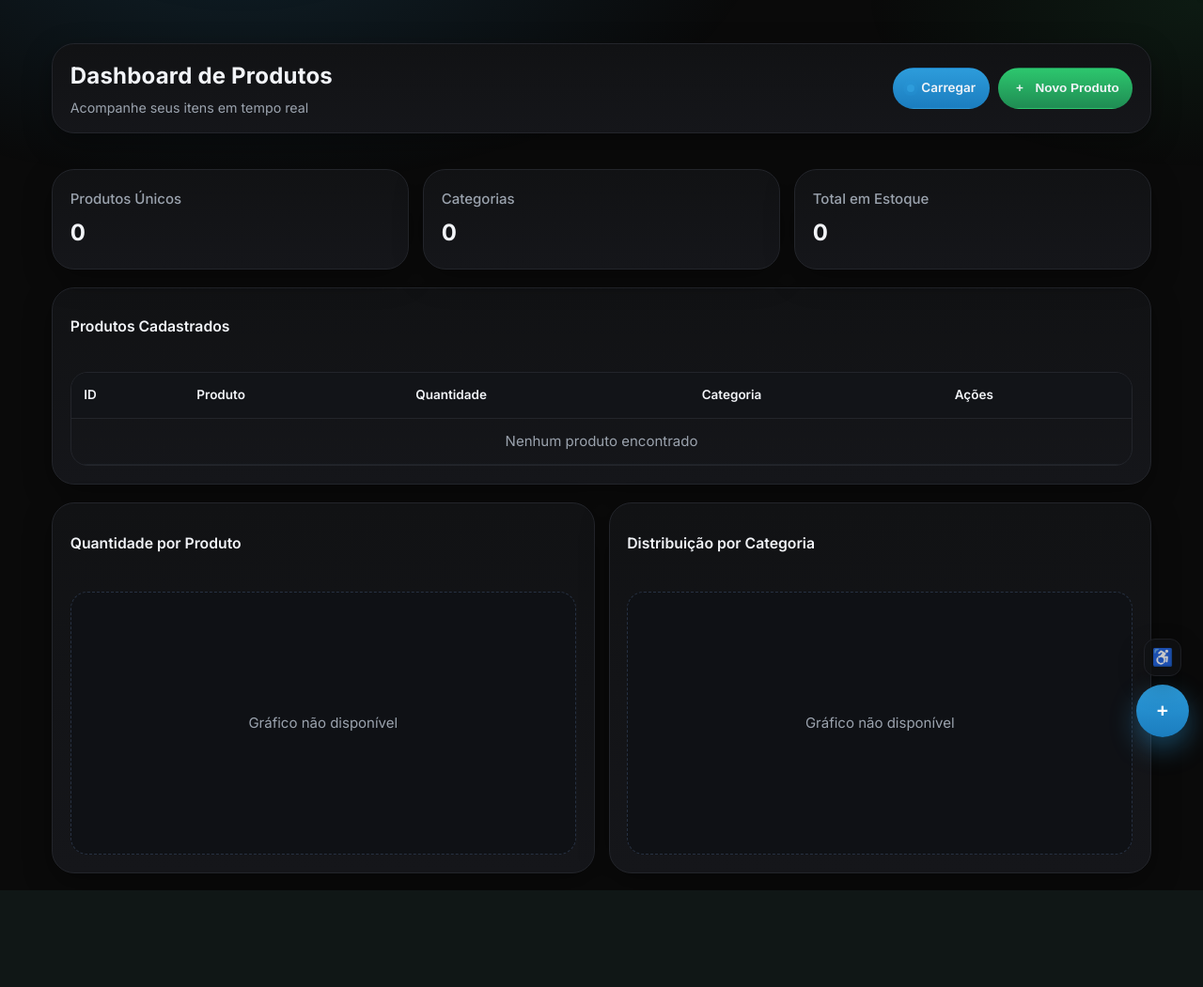
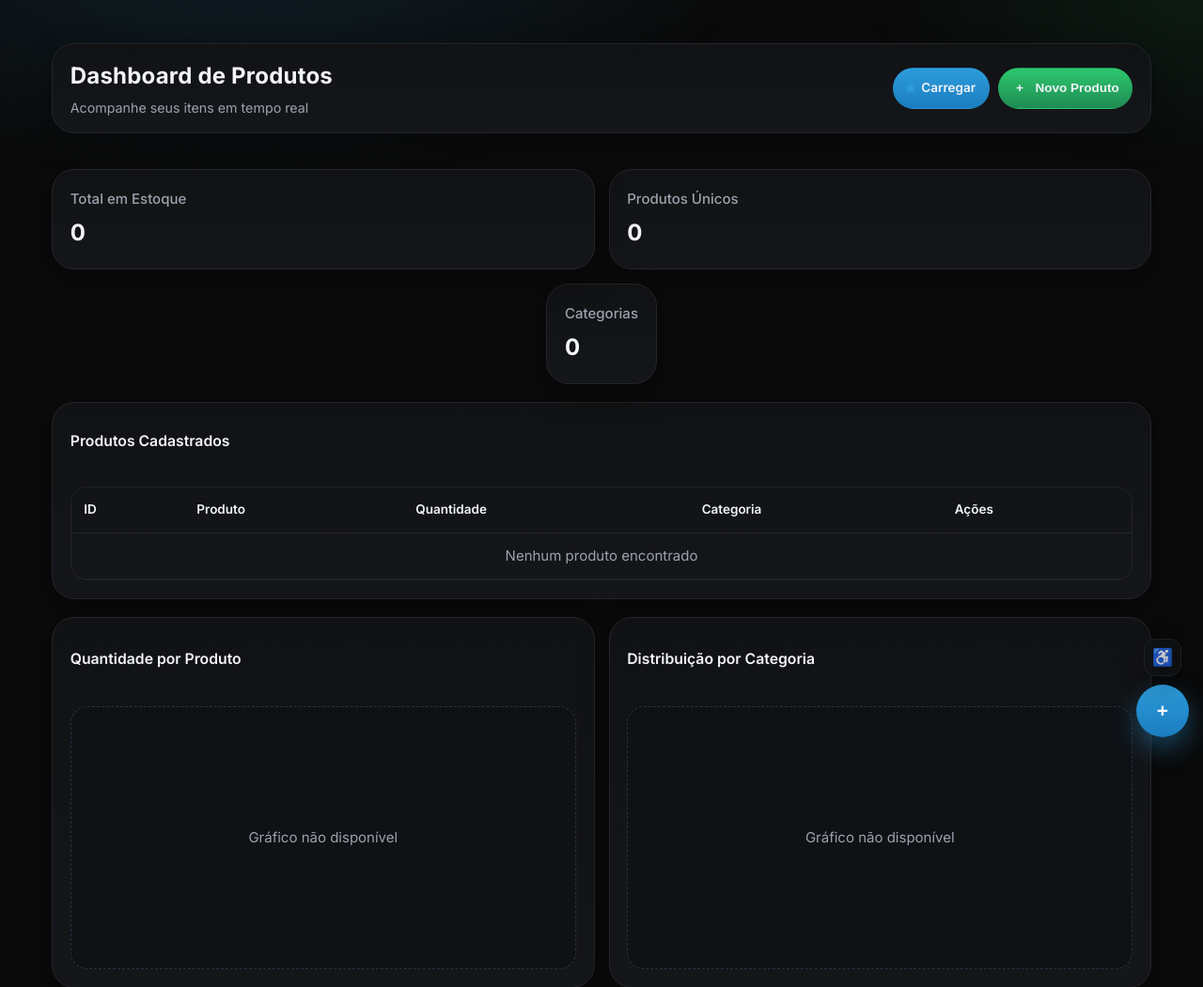
Before and after one commit to Muniz2000/Gest-o-de-vendas, a Flask app: page / in a window 1280 px wide. Shown: the top 1051 px of the page at 94% size. Before the commit the page ends 948 px from the top, so only its background shows below. Run offline with Flask 3, Linux system fonts and the light colour scheme; data that the repository does not hold is empty.

Commit message:
Correcoes Layout

```diff
--- a/static/style.css
+++ b/static/style.css
@@ -401,14 +401,24 @@
 
 .stats {
   display: grid;
-  grid-template-columns: repeat(12, 1fr);
+  grid-template-columns: repeat(2, 1fr);
+  grid-template-areas:
+    "a b"
+    "c c";
   gap: var(--space-3);
   margin-bottom: var(--space-3);
 }
 
 .stat {
   padding: var(--space-4);
-  grid-column: span 4;
+}
+
+.stat:nth-child(1) { grid-area: a; }
+.stat:nth-child(2) { grid-area: b; }
+.stat:nth-child(3) {
+  grid-area: c;
+  max-width: 80%;
+  margin: 0 auto;
 }
 
 .stat__label {
```
